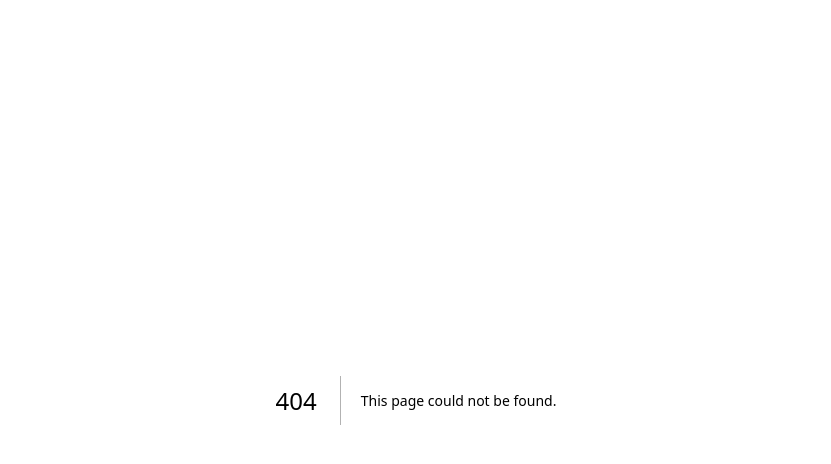
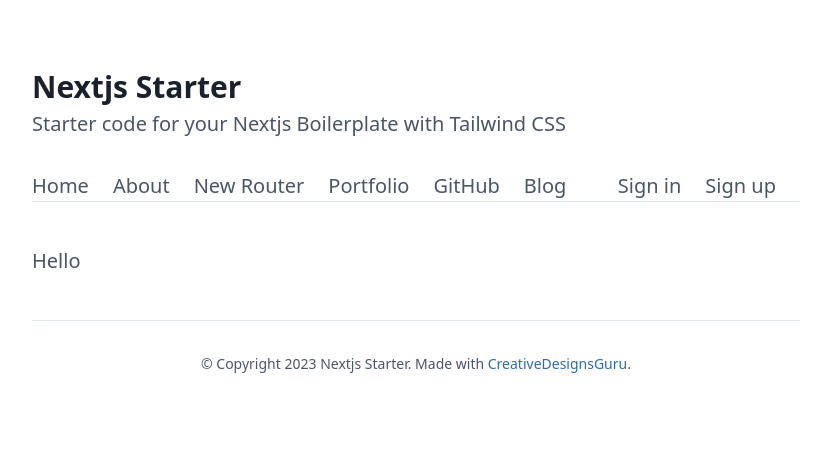
Before and after one commit to lift-world/Next-js-Boilerplate, a Next.js app: page /dashboard in a window 1280 px wide. Before the commit this address had no page. Shown: the top 464 px of the page, without its empty margins (224-1055 px from the left). Built offline with nearby package versions, Linux system fonts and the light colour scheme.

Commit message:
feat: add user profile to manage account

```diff
--- /dev/null
+++ b/src/app/(auth)/dashboard/page.tsx
@@ -0,0 +1,18 @@
+import type { Metadata } from 'next';
+
+import { Main } from '@/templates/Main';
+
+export const metadata: Metadata = {
+  title: 'Dashboard',
+  description: 'User dashboard',
+};
+
+const Dashboard = async () => {
+  return (
+    <Main>
+      <p>Hello</p>
+    </Main>
+  );
+};
+
+export default Dashboard;
--- /dev/null
+++ b/src/app/(auth)/dashboard/user-profile/[[...user-profile]]/page.tsx
@@ -0,0 +1,16 @@
+import { UserProfile } from '@clerk/nextjs';
+import type { Metadata } from 'next';
+
+export const metadata: Metadata = {
+  title: 'Sign up',
+  description:
+    'Seamlessly sign in to your account with our user-friendly login process.',
+};
+
+const UserProfilePage = () => (
+  <div className="flex min-h-screen items-center justify-center">
+    <UserProfile />
+  </div>
+);
+
+export default UserProfilePage;
```
Also changed, not shown: 1 other file (tests, documents, lock files or other folders).
